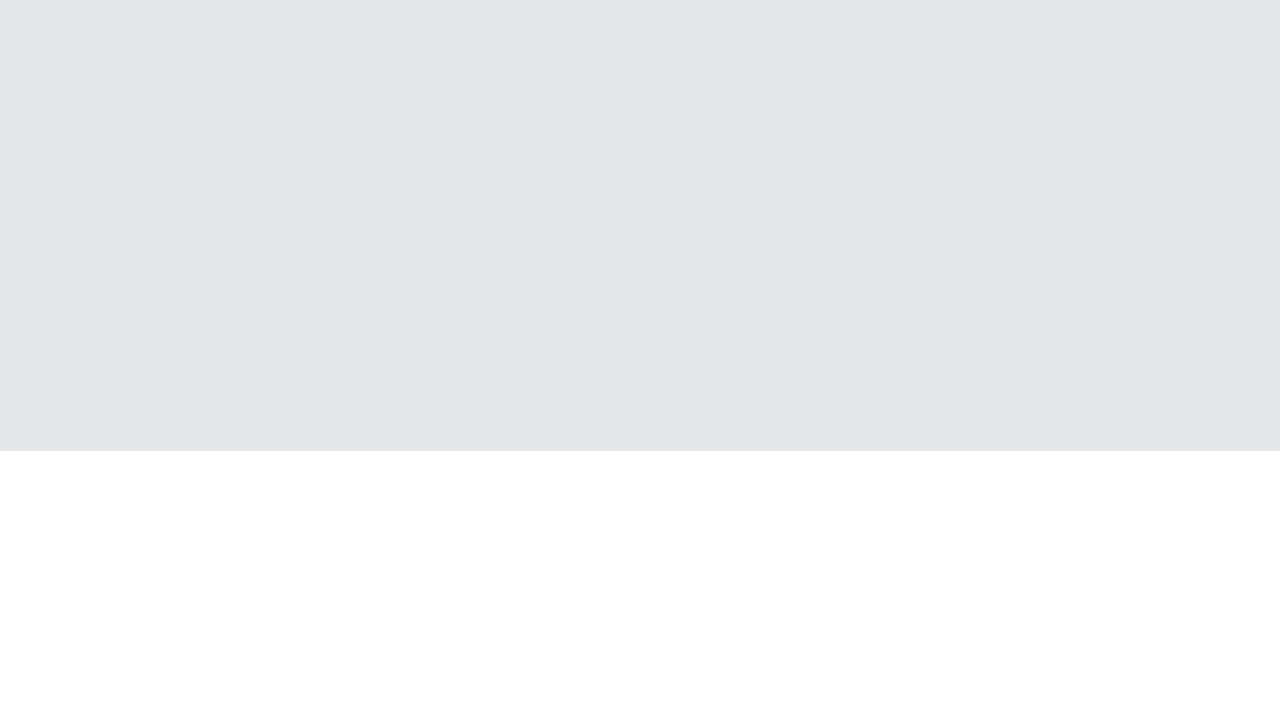
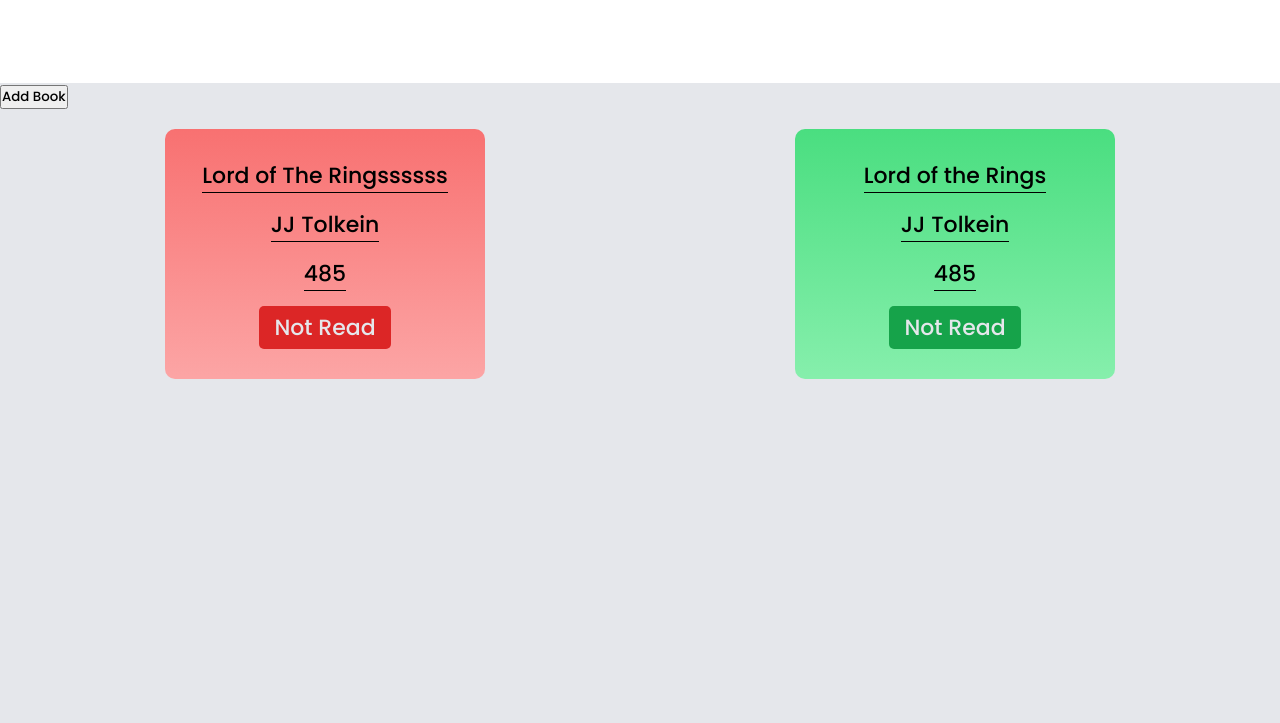
Before and after one commit to saad-hu/project-library, a plain HTML site: page index.html in a window 1280 px wide. Shown: the part 77-800 px from the top of the page. Drawn offline with Linux system fonts and the light colour scheme.

Commit message:
form working fine now. now bookd can be added via form. made styling also different for read and not read

```diff
--- a/index.html
+++ b/index.html
@@ -15,14 +15,28 @@
 
     <div class="main">
         <button type="button" class="add-book-button">Add Book</button>
+
+        <div class="cards">
+            <div class="card not-read">
+                <div class="book-title-card">Lord of The Ringssssss</div>
+                <div class="book-author-card">JJ Tolkein</div>
+                <div class="book-pages-card not-read">485</div>
+                <div class="book-read-card not-read">Not Read</div>
+            </div>
+        </div>
+
     </div>
+
+
+
 
     <!-- modal -->
     <div class="modal">
         <div class="modal-content">
             <div class="modal-close-button">+</div>
             <div class="modal-heading">Add Book</div>
-            <form action="">
+
+            <form id="user-book">
                 <div>
                     <input type="text" name="book_title" id="book_title" placeholder="Title">
                 </div>
@@ -40,6 +54,10 @@
                     <input type="checkbox" name="read" id="read">
                  </div>
 
+                 <div class="submit-button">
+                    <button type="submit">Add</button>
+                 </div>
+
             </form>
         </div>
     </div>
--- a/script.js
+++ b/script.js
@@ -1,5 +1,10 @@
+//reference to the cards section
+let cards = document.querySelector('.cards');
+
+//this is a library of all the book objects
 let library = [];
 
+// the Book object constructor
 function Book(title, author, pages, read) {
     this.title = title;
     this.author = author;
@@ -7,6 +12,83 @@ function Book(title, author, pages, read) {
     this.read = read;
 }
 
+//adding methods to book object in its prototype
+
+//this method will add the book to the DOM and display it
+Book.prototype.addBooktoDOM = function() {
+    //creating a new card
+    let card = document.createElement('div');
+    card.classList.add('card');
+
+    //creating a new title element in memeory, adding the current objects title to it's contnet and appending this title element to the card element created above
+    let title = document.createElement('div');
+    title.classList.add('book-title-card');
+    title.textContent = this.title;
+    card.appendChild(title);
+
+    let author = document.createElement('div');
+    author.classList.add('book-author-card');
+    author.textContent = this.author;
+    card.appendChild(author);
+
+    let pages = document.createElement('div');
+    pages.classList.add('book-pages-card');
+    pages.textContent = this.pages;
+    card.appendChild(pages);
+
+    let read = document.createElement('div');
+    read.classList.add('book-read-card');
+    read.textContent = (this.read === true ? 'Read' : 'Not Read');
+    card.appendChild(read);
+
+    //now appending the single book card to the cards element which contains all the cards
+    cards.appendChild(card);
+}
+
+//this methods will add the book object to the library array
+Book.prototype.addBookToLibrary = function() {
+    library.push(this);
+}
+
+
+let myBook = new Book('Lord of the Rings', 'JJ Tolkein', 485, false);
+
+myBook.addBookToLibrary();
+myBook.addBooktoDOM();
+
+
+//form portion
+
+//reference to all form inputs
+let newBookTitle = document.querySelector('#book_title');
+let newBookAuthor = document.querySelector('#book_author');
+let newBookPages = document.querySelector('#book_pages');
+let newBookRead = document.querySelector('#read');
+
+//reference to the new book form
+let userBookForm = document.querySelector('#user-book');
+
+//adding sumbit listener to the new book form
+userBookForm.addEventListener('submit', (event) => {
+
+    //creating a newBook object using the 'Book' Object Constructor
+    let newBook = new Book(newBookTitle.value, newBookAuthor.value, newBookPages.value, newBookRead.checked);
+
+    //addding the newBook to library and DOM using the 'Book' methods (that are defined in its prototype)
+    newBook.addBookToLibrary();
+    newBook.addBooktoDOM();
+
+    //preventing the form's default action after submission. The default action is to submit the form to the url which causes the DOM to reload, which will remove the book cards from the DOM
+    event.preventDefault();
+
+    //since we have prevented the form from it's default action, we have to manualy reset the form
+    userBookForm.reset();
+    modal.style.display = 'none';
+});
+
+
+
+// modal portion
 
 //these are all the references required for the modal
 let addBook = document.querySelector('.add-book-button');
--- a/style.css
+++ b/style.css
@@ -16,13 +16,68 @@ html {
 
 :root {
     --themebgGray: #e5e7eb;
+    --headerbgColor: white;
 }
 
-div.main {
-    height: calc(60vh);
+body {
     background-color: var(--themebgGray);
 }
 
+header {
+    background-color: var(--headerbgColor);
+    height: 20vh;
+    padding: 10px;
+}
+
+.cards {
+    display: flex;
+    flex-wrap: wrap;
+    gap: 20px;
+    padding: 20px;
+    justify-content: space-around;
+}
+
+.card {
+    background-image: linear-gradient(#4ade80, #86efac);
+    border: 0px;
+    border-radius: 10px;
+    padding: 30px 15px;
+    font-size: 22px;
+    text-align: center;
+
+    width: clamp(300px, 25vw, 450px);
+
+    display: flex;
+    flex-direction: column;
+    justify-content: center;
+    align-items: center;
+    gap: 15px;
+}
+
+.card div:not(.card div:last-child) {
+    border-bottom: 1px solid rgb(0, 0, 0);
+}
+
+.book-read-card {
+    color: var(--themebgGray);
+    background-color: #16a34a;
+    padding: 5px 15px;
+    border-radius: 5px;
+    cursor: pointer;
+}
+
+.card.not-read {
+    background-image: linear-gradient(#f87171, #fca5a5);
+}
+
+.book-read-card.not-read {
+    background-color:
+    #dc2626;
+    color: var(--themebgGray);
+}
+
+
+/* CSS for modal */
 .modal {
     width: 100%;
     height: 100%;
@@ -97,10 +152,6 @@ input[type='checkbox']:checked::before {
     visibility: visible;
 }
 
-
-
-
-
 form div+div {
     margin-top: 15px;
 }
```
